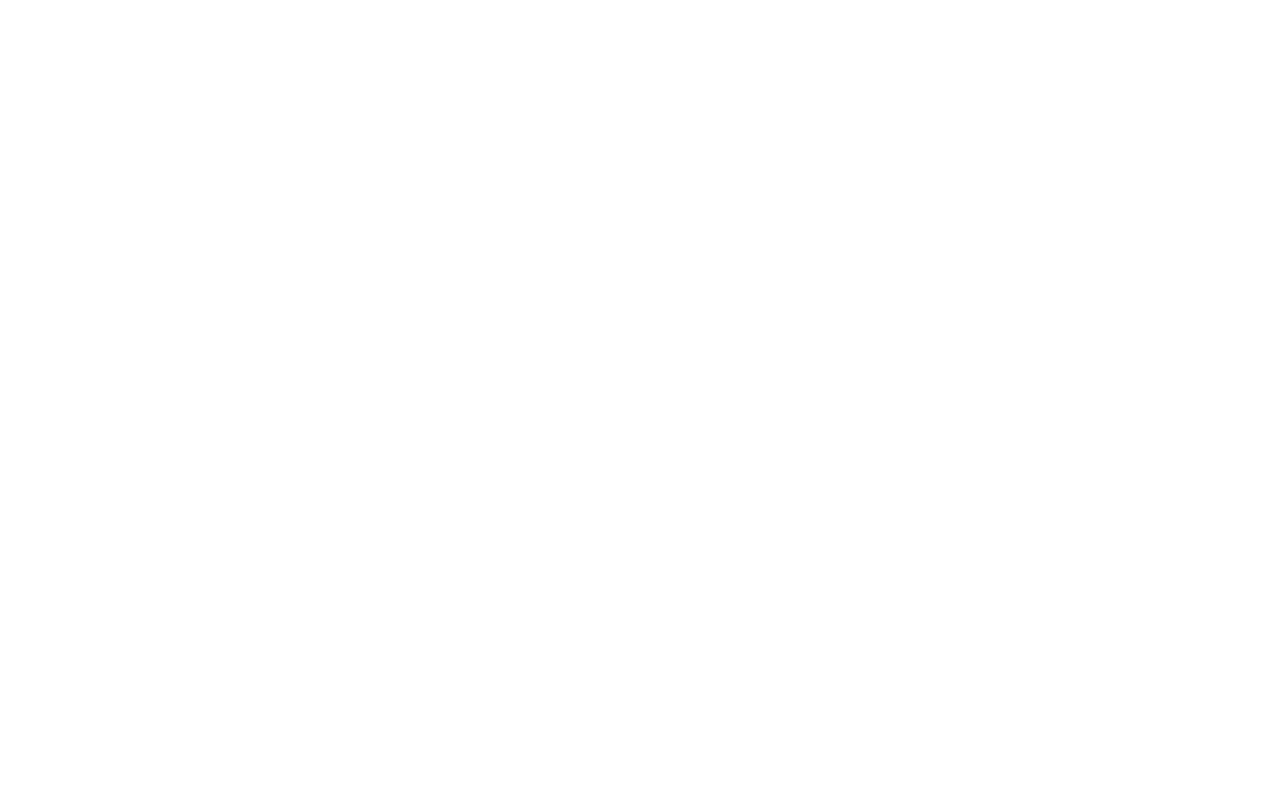
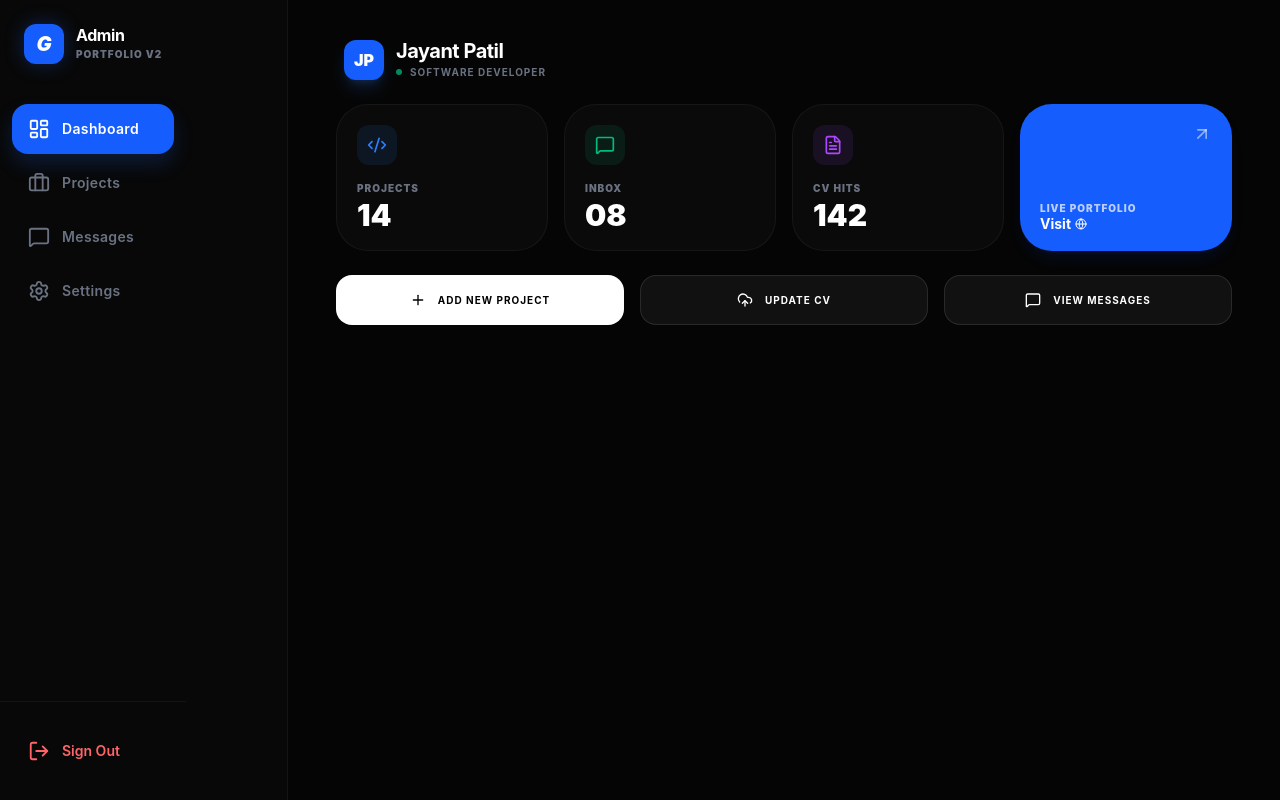
Before and after one commit to jayantpatil01/Portfolio, a React (Vite) app: page /admin/home in a window 1280 px wide. Before the commit this address had no page. Built offline with nearby package versions, Linux system fonts and the light colour scheme.

Commit message:
Used Api call in login page and had made Home sidebar and layout

```diff
--- /dev/null
+++ b/config/Api.js
@@ -0,0 +1,9 @@
+import axios from "axios";
+
+const api = axios.create({
+  baseURL: "http://localhost:4000/api",
+  headers: {
+    "Content-Type": "application/json",
+  },
+});
+export default api;
--- a/src/App.jsx
+++ b/src/App.jsx
@@ -1,17 +1,32 @@
 import React from 'react';
-import { BrowserRouter , Routes , Route } from 'react-router-dom';
+import { BrowserRouter, Routes, Route } from 'react-router-dom';
 
 import Home from './pages/User/Home';
 
-//Admin Pages
+// Admin Pages
 import AdminLogin from './pages/Admin/Login';
+import AdminHome from './pages/Admin/Home';
+
+// Admin Layout
+import AdminLayout from './components/Admin/AdminLayout';
+
 function App() {
-
   return (
     <BrowserRouter>
       <Routes>
+        {/* User Side */}
         <Route path="/" element={<Home />} />
+
+        {/* Admin Login - Keep this outside the layout so the sidebar doesn't show */}
         <Route path="/admin" element={<AdminLogin />} />
+
+        {/* Admin Protected Routes - Wrap these in AdminLayout */}
+        <Route path="/admin" element={<AdminLayout />}>
+          <Route path="home" element={<AdminHome />} />
+          {/* You can add more admin routes here later, like:
+              <Route path="projects" element={<AdminProjects />} />
+          */}
+        </Route>
       </Routes>
     </BrowserRouter>
   );
--- /dev/null
+++ b/src/components/Admin/AdminLayout.jsx
@@ -0,0 +1,18 @@
+import React from 'react';
+import { Outlet } from 'react-router-dom';
+import Sidebar from './Sidebar';
+
+const AdminLayout = () => {
+  return (
+    <div className="flex min-h-screen bg-[#050505]">
+      <Sidebar />
+      <main className="flex-1 lg:p-10 p-6 pt-24 lg:pt-10 overflow-x-hidden">
+        <div className="max-w-7xl mx-auto">
+          <Outlet />
+        </div>
+      </main>
+    </div>
+  );
+};
+
+export default AdminLayout;
--- /dev/null
+++ b/src/components/Admin/Sidebar.jsx
@@ -0,0 +1,121 @@
+import React, { useState } from 'react';
+import { NavLink, useNavigate, useLocation } from 'react-router-dom';
+import {
+  LayoutDashboard, Briefcase, MessageSquare,
+  Settings, LogOut, Menu, X, ChevronRight
+} from 'lucide-react';
+import { motion, AnimatePresence } from 'framer-motion';
+
+const Sidebar = () => {
+  const [isOpen, setIsOpen] = useState(false);
+  const navigate = useNavigate();
+  const location = useLocation();
+
+  const menuItems = [
+    { icon: <LayoutDashboard size={22} />, label: 'Dashboard', path: '/admin/home' },
+    { icon: <Briefcase size={22} />, label: 'Projects', path: '/admin/projects' },
+    { icon: <MessageSquare size={22} />, label: 'Messages', path: '/admin/messages' },
+    { icon: <Settings size={22} />, label: 'Settings', path: '/admin/settings' },
+  ];
+
+  const handleLogout = () => {
+    localStorage.removeItem('Token');
+    navigate('/admin');
+  };
+
+  const NavContent = () => (
+    <div className="flex flex-col h-full py-6">
+      {/* Brand Logo */}
+      <div className="px-6 mb-10 flex items-center gap-3">
+        <div className="h-10 w-10 bg-blue-600 rounded-xl flex items-center justify-center shadow-[0_0_20px_rgba(37,99,235,0.3)]">
+          <span className="text-white font-black text-xl italic">G</span>
+        </div>
+        <div className="flex flex-col">
+          <span className="text-white font-bold tracking-tight leading-none">Admin</span>
+          <span className="text-gray-500 text-[10px] uppercase tracking-widest font-black mt-1">Portfolio v2</span>
+        </div>
+      </div>
+
+      {/* Nav Links */}
+      <nav className="flex-1 px-3 space-y-1">
+        {menuItems.map((item) => (
+          <NavLink
+            key={item.path}
+            to={item.path}
+            onClick={() => setIsOpen(false)}
+            className={({ isActive }) => `
+              group flex items-center justify-between px-4 py-3.5 rounded-2xl transition-all duration-300
+              ${isActive
+                ? 'bg-blue-600 text-white shadow-[0_10px_20px_rgba(37,99,235,0.2)]'
+                : 'text-gray-500 hover:text-white hover:bg-white/5'}
+            `}
+          >
+            <div className="flex items-center gap-3">
+              {item.icon}
+              <span className="font-semibold text-sm tracking-wide">{item.label}</span>
+            </div>
+            <ChevronRight size={14} className={`opacity-0 group-hover:opacity-100 transition-opacity ${location.pathname === item.path ? 'hidden' : ''}`} />
+          </NavLink>
+        ))}
+      </nav>
+
+      {/* Logout Section */}
+      <div className="px-3 pt-6 border-t border-white/5">
+        <button
+          onClick={handleLogout}
+          className="w-full flex items-center gap-3 px-4 py-3.5 text-red-400 hover:text-red-500 hover:bg-red-500/5 rounded-2xl transition-all font-semibold text-sm"
+        >
+          <LogOut size={22} />
+          <span>Sign Out</span>
+        </button>
+      </div>
+    </div>
+  );
+
+  return (
+    <>
+      {/* MOBILE HEADER (Top Bar) */}
+      <div className="lg:hidden fixed top-0 left-0 right-0 h-16 bg-[#080808]/80 backdrop-blur-md border-b border-white/5 z-50 px-6 flex items-center justify-between">
+        <div className="flex items-center gap-2">
+          <div className="h-8 w-8 bg-blue-600 rounded-lg flex items-center justify-center">
+            <span className="text-white font-black text-xs">G</span>
+          </div>
+          <span className="text-white font-bold text-sm tracking-tight">Admin</span>
+        </div>
+        <button onClick={() => setIsOpen(true)} className="text-white p-2 bg-white/5 rounded-lg">
+          <Menu size={20} />
+        </button>
+      </div>
+
+      {/* MOBILE DRAWER OVERLAY */}
+      <AnimatePresence>
+        {isOpen && (
+          <>
+            <motion.div
+              initial={{ opacity: 0 }} animate={{ opacity: 1 }} exit={{ opacity: 0 }}
+              onClick={() => setIsOpen(false)}
+              className="fixed inset-0 bg-black/60 backdrop-blur-sm z-[60] lg:hidden"
+            />
+            <motion.div
+              initial={{ x: '-100%' }} animate={{ x: 0 }} exit={{ x: '-100%' }}
+              transition={{ type: 'spring', damping: 25, stiffness: 200 }}
+              className="fixed inset-y-0 left-0 w-72 bg-[#080808] z-[70] lg:hidden shadow-2xl"
+            >
+              <button onClick={() => setIsOpen(false)} className="absolute top-6 right-6 text-gray-500 hover:text-white p-2">
+                <X size={20} />
+              </button>
+              <NavContent />
+            </motion.div>
+          </>
+        )}
+      </AnimatePresence>
+
+      {/* DESKTOP SIDEBAR (Static) */}
+      <aside className="hidden lg:flex w-72 h-screen bg-[#080808] border-r border-white/5 sticky top-0">
+        <NavContent />
+      </aside>
+    </>
+  );
+};
+
+export default Sidebar;
--- /dev/null
+++ b/src/pages/Admin/Home.jsx
@@ -0,0 +1,84 @@
+import React from 'react';
+import { motion } from 'framer-motion';
+import {
+  MessageSquare, FileText, Plus,
+  ArrowUpRight, Globe, Code2, CloudUpload
+} from 'lucide-react';
+import { useNavigate } from 'react-router-dom';
+
+const AdminHome = () => {
+  const navigate = useNavigate();
+
+  const ActionButton = ({ icon: Icon, label, onClick, primary = false }) => (
+    <button
+      onClick={onClick}
+      className={`flex items-center justify-center gap-3 p-4 rounded-2xl font-bold text-[10px] uppercase tracking-widest transition-all active:scale-95 ${
+        primary
+        ? 'bg-white text-black hover:bg-gray-200'
+        : 'bg-white/5 text-white border border-white/10 hover:bg-white/10'
+      }`}
+    >
+      <Icon size={16} /> {label}
+    </button>
+  );
+
+  return (
+    <div className="max-w-4xl mx-auto space-y-6">
+      {/* Header */}
+      <div className="flex justify-between items-center px-2">
+        <div className="flex items-center gap-3">
+          <div className="h-10 w-10 rounded-xl bg-blue-600 flex items-center justify-center text-white font-black shadow-lg shadow-blue-500/20">
+            JP
+          </div>
+          <div>
+            <h1 className="text-xl font-bold text-white tracking-tight leading-none">Jayant Patil</h1>
+            <p className="text-gray-500 text-[10px] font-bold uppercase tracking-widest mt-1 flex items-center gap-2">
+              <span className="w-1.5 h-1.5 rounded-full bg-emerald-500 animate-pulse" />
+              Software Developer
+            </p>
+          </div>
+        </div>
+
+      </div>
+
+      {/* Stats Grid */}
+      <div className="grid grid-cols-2 md:grid-cols-4 gap-4">
+        {[
+          { label: 'Projects', value: '14', icon: Code2, color: 'text-blue-500', bg: 'bg-blue-500/10' },
+          { label: 'Inbox', value: '08', icon: MessageSquare, color: 'text-emerald-500', bg: 'bg-emerald-500/10' },
+          { label: 'CV Hits', value: '142', icon: FileText, color: 'text-purple-500', bg: 'bg-purple-500/10' },
+        ].map((stat, i) => (
+          <motion.div key={i} whileHover={{ y: -2 }} className="bg-[#0A0A0A] border border-white/5 p-5 rounded-[2rem] flex flex-col gap-4">
+            <div className={`w-10 h-10 rounded-xl ${stat.bg} flex items-center justify-center ${stat.color}`}>
+              <stat.icon size={20} />
+            </div>
+            <div>
+              <p className="text-gray-500 text-[10px] font-black uppercase tracking-widest">{stat.label}</p>
+              <h2 className="text-3xl font-black text-white leading-none mt-1">{stat.value}</h2>
+            </div>
+          </motion.div>
+        ))}
+
+        <motion.div
+          onClick={() => window.open('/', '_blank')}
+          className="bg-blue-600 p-5 rounded-[2rem] flex flex-col justify-between cursor-pointer hover:bg-blue-500 transition-colors shadow-lg shadow-blue-600/10"
+        >
+          <ArrowUpRight className="text-white/50 self-end" size={20} />
+          <div>
+            <p className="text-white/70 text-[10px] font-black uppercase tracking-widest leading-none">Live Portfolio</p>
+            <p className="text-white font-bold text-sm mt-1 flex items-center gap-1 leading-none">Visit <Globe size={12}/></p>
+          </div>
+        </motion.div>
+      </div>
+
+      {/* Quick Actions */}
+      <div className="grid grid-cols-1 md:grid-cols-3 gap-4">
+        <ActionButton icon={Plus} label="Add New Project" primary onClick={() => navigate('/admin/projects')} />
+        <ActionButton icon={CloudUpload} label="Update CV" onClick={() => navigate('/admin/resume')} />
+        <ActionButton icon={MessageSquare} label="View Messages" onClick={() => navigate('/admin/messages')} />
+      </div>
+    </div>
+  );
+};
+
+export default AdminHome;
--- a/src/pages/Admin/Login.jsx
+++ b/src/pages/Admin/Login.jsx
@@ -1,105 +1,94 @@
-import React, { useState } from 'react';
+import React, { useState, useEffect } from 'react';
 import { motion } from 'framer-motion';
-import { Lock, Mail, ArrowRight, Loader2, Shield, Eye, EyeOff } from 'lucide-react';
+import { Lock, Mail, ArrowRight, Loader2, Shield, Eye, EyeOff, AlertCircle } from 'lucide-react';
+import { useNavigate } from 'react-router-dom';
+import Api from '../../../config/Api.js';
 
 const AdminLogin = () => {
+  const navigate = useNavigate();
   const [loading, setLoading] = useState(false);
+  const [error, setError] = useState("");
   const [showPassword, setShowPassword] = useState(false);
   const [formData, setFormData] = useState({ email: '', password: '' });
 
-  const handleSubmit = (e) => {
+  useEffect(() => {
+    document.body.style.overflow = 'hidden';
+    return () => { document.body.style.overflow = 'unset'; };
+  }, []);
+
+  const handleSubmit = async (e) => {
     e.preventDefault();
     setLoading(true);
-    // Add your login logic here
-    setTimeout(() => setLoading(false), 2000);
+    setError("");
+
+    try {
+      const { data } = await Api.post('/auth/login', formData);
+      if (data.token) {
+        localStorage.setItem('Token', data.token);
+        navigate('/admin/home');
+      }
+    } catch (err) {
+      setError(err.response?.data?.message || "Invalid credentials");
+    } finally {
+      setLoading(false);
+    }
   };
 
   return (
-    <div className="min-h-screen bg-[#050505] flex items-center justify-center p-6 font-sans selection:bg-blue-500/30">
-
-      {/* Subtle Background Glow */}
+    <div className="fixed inset-0 h-[100dvh] w-full bg-[#050505] flex items-center justify-center p-6 overflow-hidden">
       <div className="absolute top-1/2 left-1/2 -translate-x-1/2 -translate-y-1/2 w-[600px] h-[600px] bg-blue-600/5 blur-[120px] rounded-full pointer-events-none" />
 
       <motion.div
-        initial={{ opacity: 0, y: 20 }}
+        initial={{ opacity: 0, y: 15 }}
         animate={{ opacity: 1, y: 0 }}
-        transition={{ duration: 0.8, ease: "easeOut" }}
-        className="w-full max-w-[400px] z-10"
+        className="w-full max-w-[400px] z-10 relative"
       >
-        {/* Logo/Branding */}
-        <div className="text-center mb-12">
-          <motion.div
-            initial={{ scale: 0.9 }}
-            animate={{ scale: 1 }}
-            className="inline-flex p-3 rounded-2xl bg-white/[0.03] border border-white/10 mb-6"
-          >
+        <div className="text-center mb-10">
+          <div className="inline-flex p-3 rounded-2xl bg-white/[0.03] border border-white/10 mb-6">
             <Shield size={28} className="text-blue-500" strokeWidth={1.5} />
-          </motion.div>
+          </div>
           <h1 className="text-white text-3xl font-medium tracking-tight">Welcome back</h1>
-          <p className="text-gray-500 text-sm mt-2 font-light tracking-wide">Enter your credentials to manage your portfolio.</p>
+          <p className="text-gray-500 text-sm mt-2 font-light">Enter your credentials to manage your portfolio.</p>
         </div>
 
-        {/* Login Form */}
+        {error && (
+          <motion.div initial={{ opacity: 0, x: -10 }} animate={{ opacity: 1, x: 0 }} className="mb-6 p-4 bg-red-500/10 border border-red-500/20 rounded-xl flex items-center gap-3 text-red-500 text-sm">
+            <AlertCircle size={18} /> {error}
+          </motion.div>
+        )}
+
         <form onSubmit={handleSubmit} className="space-y-4">
-
-          {/* Email Field */}
-          <div className="space-y-1">
           <div className="relative group">
-              <Mail className="absolute left-4 top-1/2 -translate-y-1/2 text-gray-600 group-focus-within:text-blue-500 transition-colors" size={18} strokeWidth={1.5} />
+            <Mail className="absolute left-4 top-1/2 -translate-y-1/2 text-gray-600 group-focus-within:text-blue-500 transition-colors" size={18} />
             <input
-                type="email"
-                required
-                placeholder="Email Address"
-                className="w-full bg-white/[0.02] border border-white/5 rounded-2xl py-4 pl-12 pr-4 text-white placeholder:text-gray-700 outline-none focus:border-blue-500/50 focus:bg-white/[0.04] transition-all"
+              type="email" required placeholder="Email Address"
+              className="w-full bg-white/[0.02] border border-white/5 rounded-2xl py-4 pl-12 pr-4 text-white outline-none focus:border-blue-500/50 transition-all"
               onChange={(e) => setFormData({...formData, email: e.target.value})}
             />
           </div>
-          </div>
 
-          {/* Password Field with Visibility Toggle */}
-          <div className="space-y-1">
           <div className="relative group">
-              <Lock className="absolute left-4 top-1/2 -translate-y-1/2 text-gray-600 group-focus-within:text-blue-500 transition-colors" size={18} strokeWidth={1.5} />
+            <Lock className="absolute left-4 top-1/2 -translate-y-1/2 text-gray-600 group-focus-within:text-blue-500 transition-colors" size={18} />
             <input
-                type={showPassword ? "text" : "password"}
-                required
-                placeholder="Password"
-                className="w-full bg-white/[0.02] border border-white/5 rounded-2xl py-4 pl-12 pr-12 text-white placeholder:text-gray-700 outline-none focus:border-blue-500/50 focus:bg-white/[0.04] transition-all"
+              type={showPassword ? "text" : "password"} required placeholder="Password"
+              className="w-full bg-white/[0.02] border border-white/5 rounded-2xl py-4 pl-12 pr-12 text-white outline-none focus:border-blue-500/50 transition-all"
               onChange={(e) => setFormData({...formData, password: e.target.value})}
             />
-              <button
-                type="button"
-                onClick={() => setShowPassword(!showPassword)}
-                className="absolute right-4 top-1/2 -translate-y-1/2 text-gray-600 hover:text-white transition-colors p-1"
-              >
-                {showPassword ? <EyeOff size={18} strokeWidth={1.5} /> : <Eye size={18} strokeWidth={1.5} />}
+            <button type="button" onClick={() => setShowPassword(!showPassword)} className="absolute right-4 top-1/2 -translate-y-1/2 text-gray-600 hover:text-white transition-colors">
+              {showPassword ? <EyeOff size={18} /> : <Eye size={18} />}
             </button>
-            </div>
           </div>
 
           <button
-            type="submit"
-            disabled={loading}
-            className="w-full bg-white text-black font-semibold py-4 rounded-2xl flex items-center justify-center gap-2 hover:bg-gray-200 transition-all active:scale-[0.98] mt-6 shadow-[0_10px_30px_rgba(255,255,255,0.1)]"
+            type="submit" disabled={loading}
+            className="w-full bg-white text-black font-semibold py-4 rounded-2xl flex items-center justify-center gap-2 hover:bg-gray-200 disabled:opacity-50 transition-all active:scale-[0.98] mt-6"
           >
-            {loading ? (
-              <Loader2 className="animate-spin" size={20} />
-            ) : (
-              <>
-                Sign In <ArrowRight size={18} strokeWidth={2.5} />
-              </>
-            )}
+            {loading ? <Loader2 className="animate-spin" size={20} /> : <>Sign In <ArrowRight size={18} /></>}
           </button>
         </form>
 
-        {/* Footer Link */}
-        <div className="mt-10 text-center">
-          <button
-            onClick={() => window.location.href = '/'}
-            className="text-gray-600 text-[10px] uppercase tracking-[0.3em] font-bold hover:text-blue-500 transition-colors"
-          >
-            ← Back to Portfolio
-          </button>
+        <div className="mt-10 text-center text-gray-600 text-[10px] uppercase tracking-[0.3em] font-bold">
+          <button onClick={() => navigate('/')} className="hover:text-blue-500 transition-colors">← Back to Portfolio</button>
         </div>
       </motion.div>
     </div>
```
Lines whose indentation alone changed are shown as unchanged.
